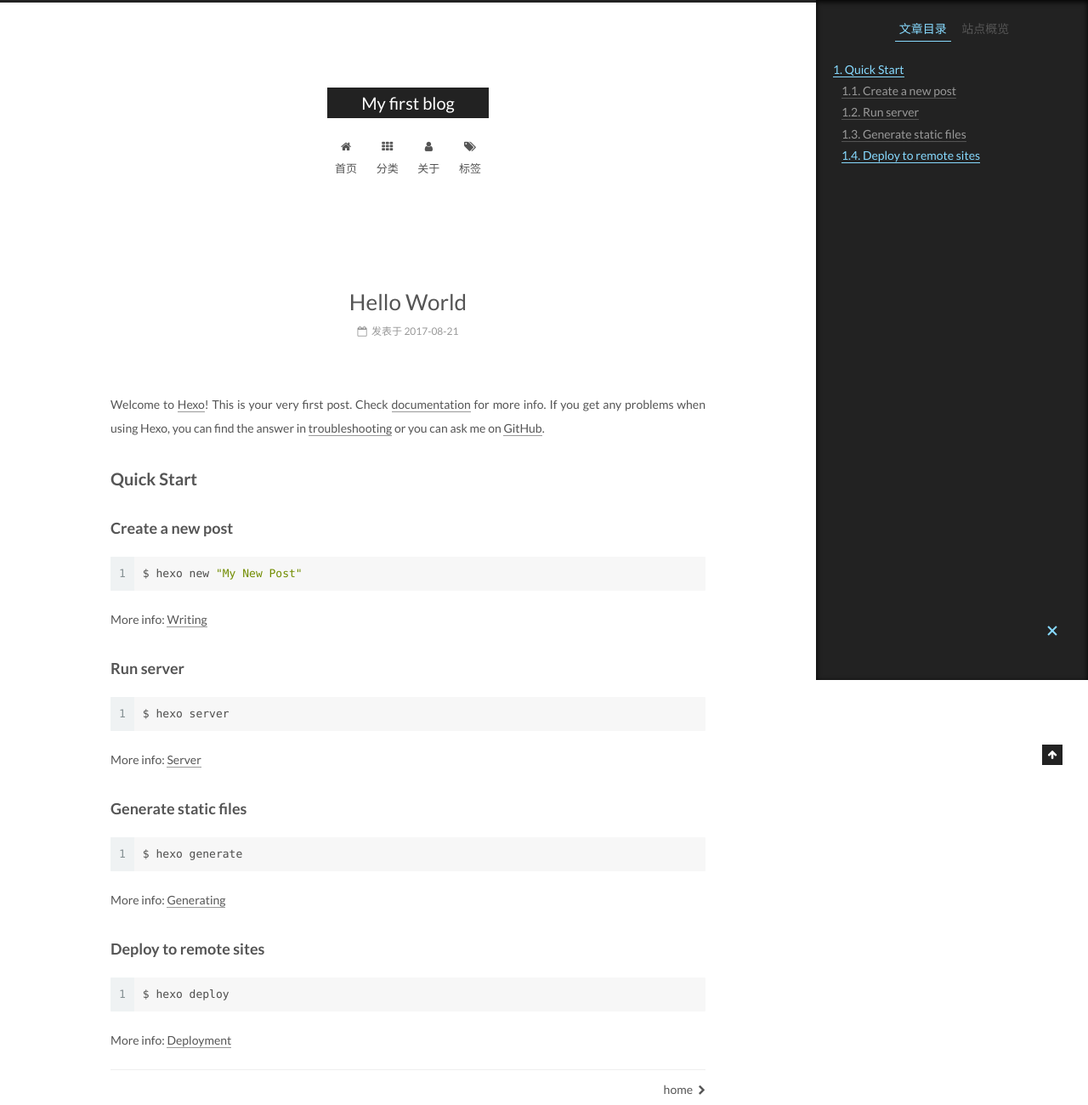
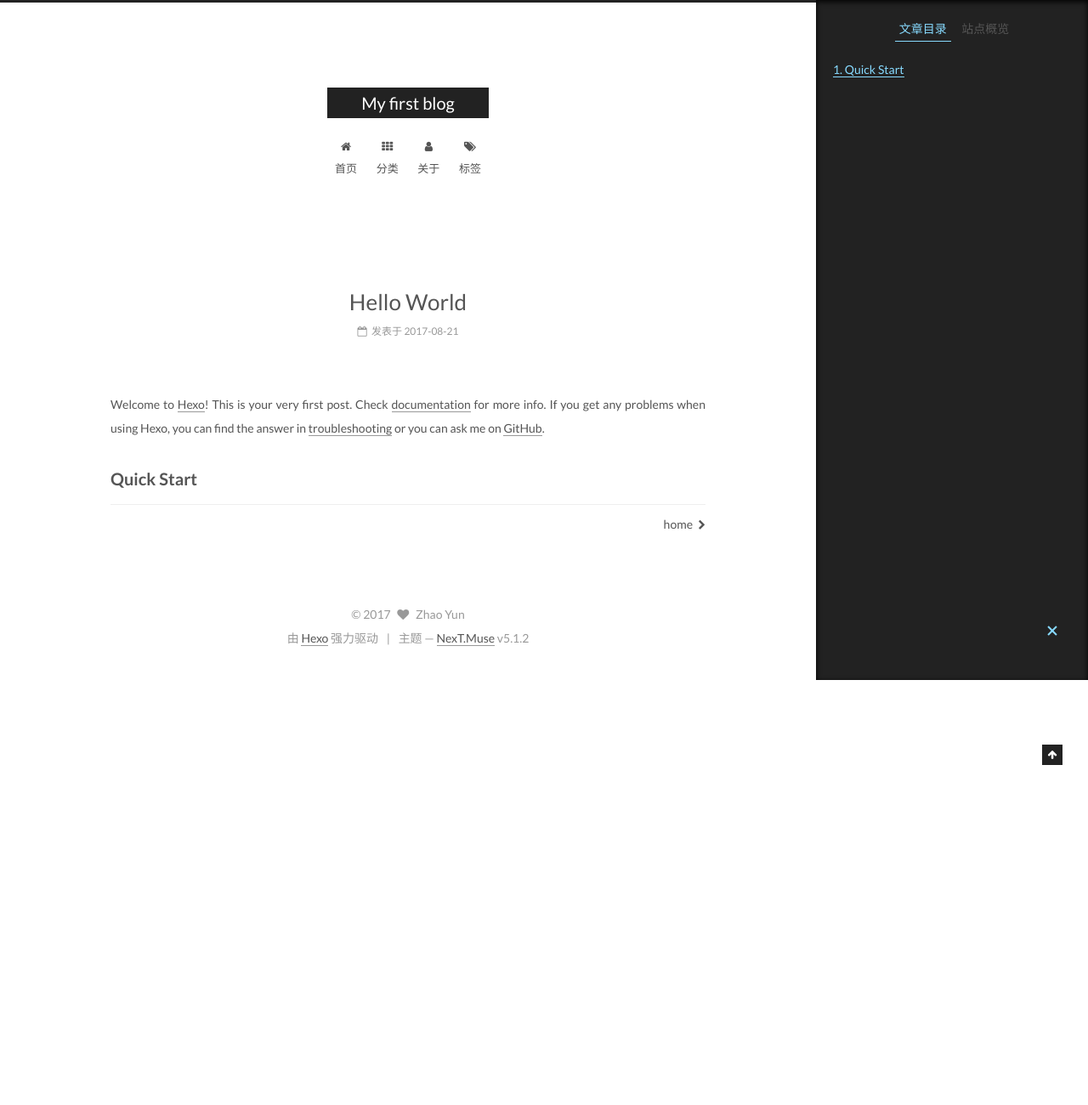
Before and after one commit to html5-cloud/html5-cloud.github.io, a plain HTML site: page 2017/08/21/hello-world/index.html in a window 1280 px wide. Shown: the top 1300 px of the page at 85% size. After the commit the page ends 800 px from the top, so only its background shows below. Drawn offline with Linux system fonts and the light colour scheme.

Commit message:
Site updated: 2017-08-28 16:57:17

```diff
--- a/2017/08/21/hello-world/index.html
+++ b/2017/08/21/hello-world/index.html
@@ -101,7 +101,7 @@
 <meta property="og:site_name" content="My first blog">
 <meta property="og:description" content="Welcome to Hexo! This is your very first post. Check documentation for more info. If you get any problems when using Hexo, you can find the answer in troubleshooting or you can ask me on GitHub. Quick">
 <meta property="og:locale" content="zh-Hans">
-<meta property="og:updated_time" content="2017-08-21T07:57:39.344Z">
+<meta property="og:updated_time" content="2017-08-28T08:51:57.328Z">
 <meta name="twitter:card" content="summary">
 <meta name="twitter:title" content="Hello World">
 <meta name="twitter:description" content="Welcome to Hexo! This is your very first post. Check documentation for more info. If you get any problems when using Hexo, you can find the answer in troubleshooting or you can ask me on GitHub. Quick">
@@ -345,15 +345,7 @@
 
 
         <p>Welcome to <a href="https://hexo.io/" target="_blank" rel="external">Hexo</a>! This is your very first post. Check <a href="https://hexo.io/docs/" target="_blank" rel="external">documentation</a> for more info. If you get any problems when using Hexo, you can find the answer in <a href="https://hexo.io/docs/troubleshooting.html" target="_blank" rel="external">troubleshooting</a> or you can ask me on <a href="https://github.com/hexojs/hexo/issues" target="_blank" rel="external">GitHub</a>.</p>
-<h2 id="Quick-Start"><a href="#Quick-Start" class="headerlink" title="Quick Start"></a>Quick Start</h2><h3 id="Create-a-new-post"><a href="#Create-a-new-post" class="headerlink" title="Create a new post"></a>Create a new post</h3><figure class="highlight bash"><table><tr><td class="gutter"><pre><div class="line">1</div></pre></td><td class="code"><pre><div class="line">$ hexo new <span class="string">"My New Post"</span></div></pre></td></tr></table></figure>
-<p>More info: <a href="https://hexo.io/docs/writing.html" target="_blank" rel="external">Writing</a></p>
-<h3 id="Run-server"><a href="#Run-server" class="headerlink" title="Run server"></a>Run server</h3><figure class="highlight bash"><table><tr><td class="gutter"><pre><div class="line">1</div></pre></td><td class="code"><pre><div class="line">$ hexo server</div></pre></td></tr></table></figure>
-<p>More info: <a href="https://hexo.io/docs/server.html" target="_blank" rel="external">Server</a></p>
-<h3 id="Generate-static-files"><a href="#Generate-static-files" class="headerlink" title="Generate static files"></a>Generate static files</h3><figure class="highlight bash"><table><tr><td class="gutter"><pre><div class="line">1</div></pre></td><td class="code"><pre><div class="line">$ hexo generate</div></pre></td></tr></table></figure>
-<p>More info: <a href="https://hexo.io/docs/generating.html" target="_blank" rel="external">Generating</a></p>
-<h3 id="Deploy-to-remote-sites"><a href="#Deploy-to-remote-sites" class="headerlink" title="Deploy to remote sites"></a>Deploy to remote sites</h3><figure class="highlight bash"><table><tr><td class="gutter"><pre><div class="line">1</div></pre></td><td class="code"><pre><div class="line">$ hexo deploy</div></pre></td></tr></table></figure>
-<p>More info: <a href="https://hexo.io/docs/deployment.html" target="_blank" rel="external">Deployment</a></p>
-
+<h2 id="Quick-Start"><a href="#Quick-Start" class="headerlink" title="Quick Start"></a>Quick Start</h2>
 
     </div>
 
@@ -501,7 +493,7 @@
 
 
 
-              <div class="post-toc-content"><ol class="nav"><li class="nav-item nav-level-2"><a class="nav-link" href="#Quick-Start"><span class="nav-number">1.</span> <span class="nav-text">Quick Start</span></a><ol class="nav-child"><li class="nav-item nav-level-3"><a class="nav-link" href="#Create-a-new-post"><span class="nav-number">1.1.</span> <span class="nav-text">Create a new post</span></a></li><li class="nav-item nav-level-3"><a class="nav-link" href="#Run-server"><span class="nav-number">1.2.</span> <span class="nav-text">Run server</span></a></li><li class="nav-item nav-level-3"><a class="nav-link" href="#Generate-static-files"><span class="nav-number">1.3.</span> <span class="nav-text">Generate static files</span></a></li><li class="nav-item nav-level-3"><a class="nav-link" href="#Deploy-to-remote-sites"><span class="nav-number">1.4.</span> <span class="nav-text">Deploy to remote sites</span></a></li></ol></li></ol></div>
+              <div class="post-toc-content"><ol class="nav"><li class="nav-item nav-level-2"><a class="nav-link" href="#Quick-Start"><span class="nav-number">1.</span> <span class="nav-text">Quick Start</span></a></li></ol></div>
 
 
           </div>
--- a/css/main.css
+++ b/css/main.css
@@ -1808,7 +1808,7 @@ pre .javascript .function {
   width: 4px;
   height: 4px;
   border-radius: 50%;
-  background: #c16b67;
+  background: #5ee741;
 }
 .links-of-blogroll {
   font-size: 13px;
```
Also changed, not shown: index.html (+1 -9 lines).
